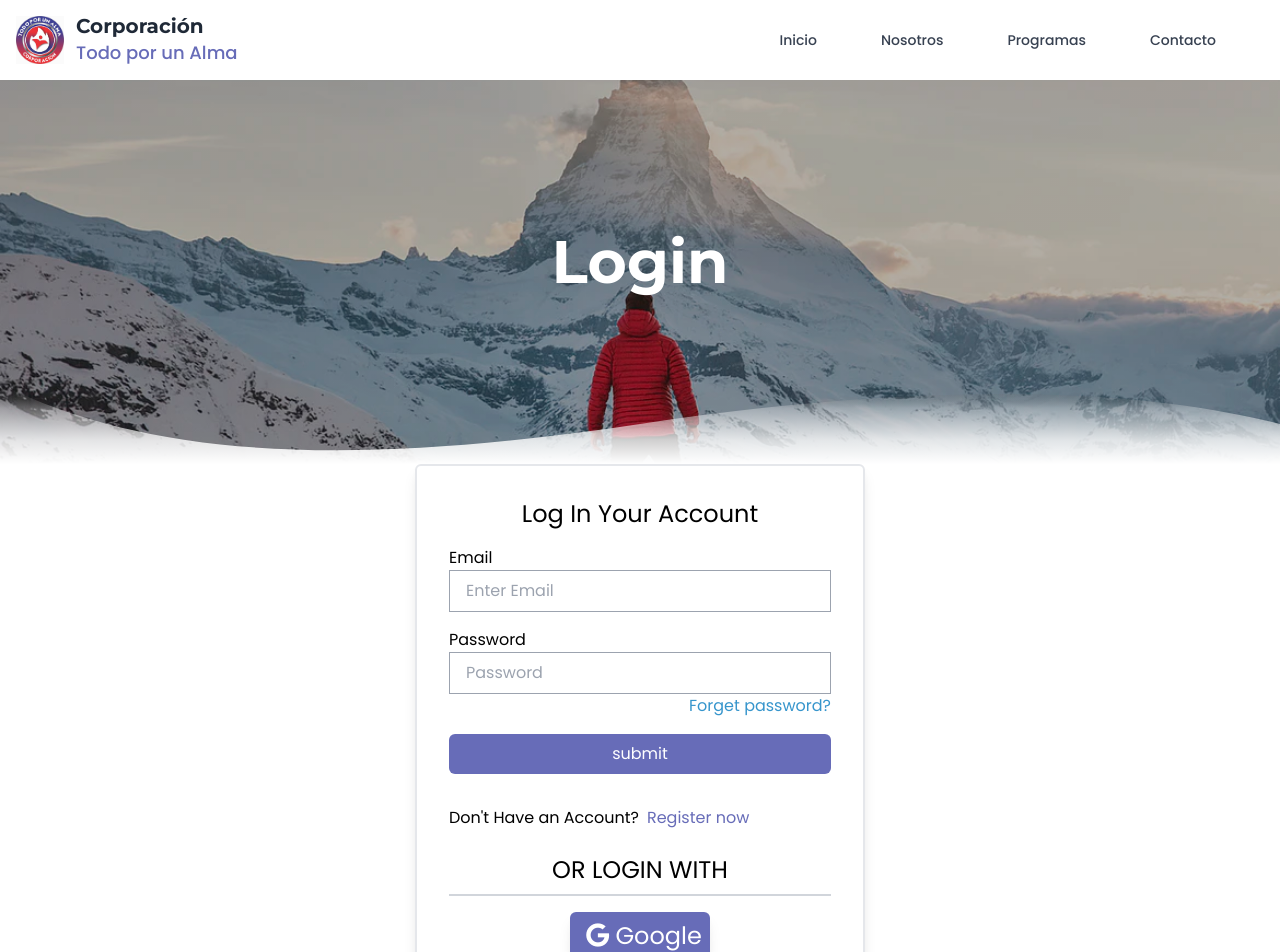
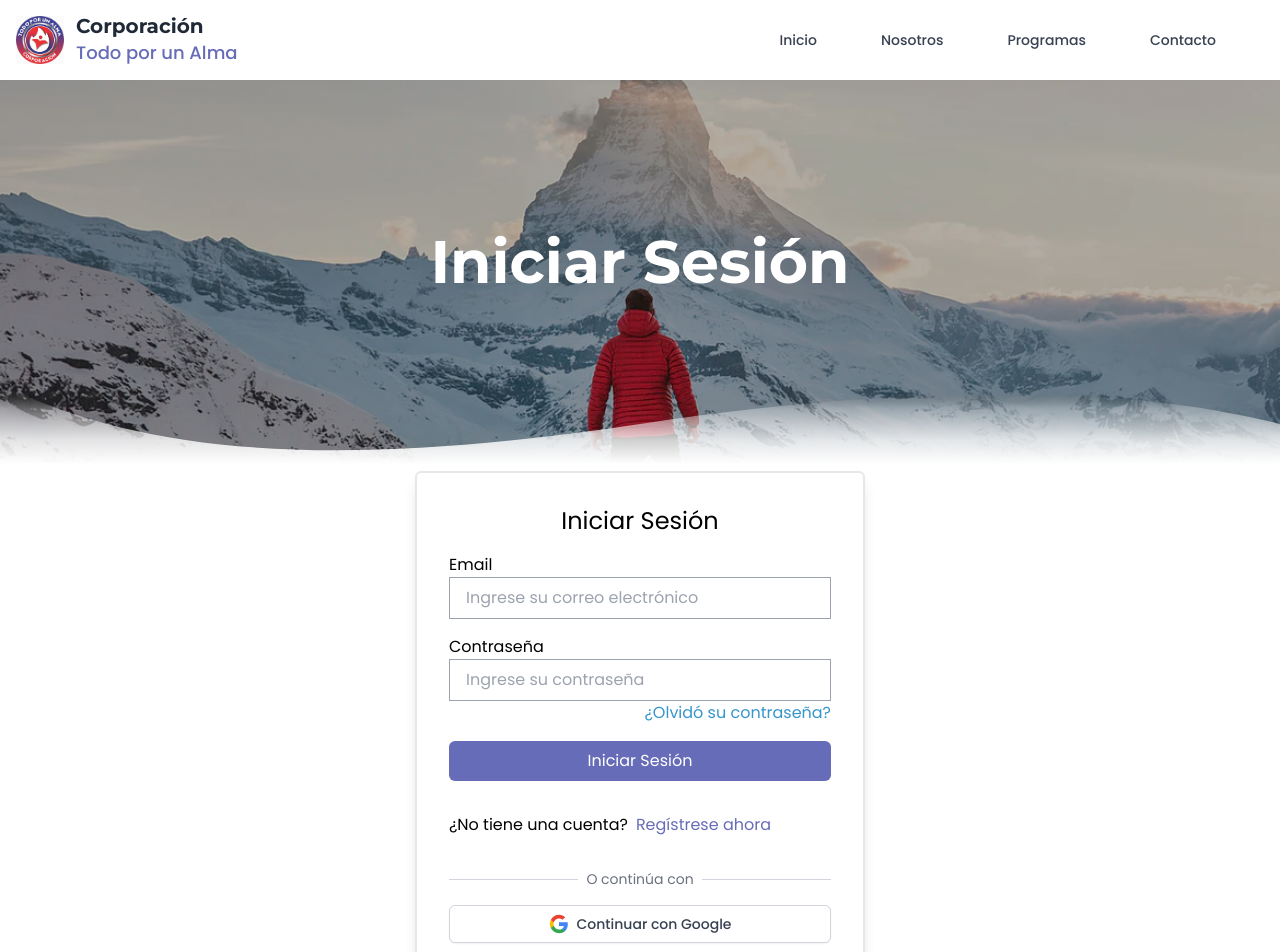
Before and after one commit to idrobodev/coptua_react, a React (Create React App) app: page /login in a window 1280 px wide. Shown: the top 952 px of the page. Built offline with nearby package versions, Linux system fonts and the light colour scheme; no server answers.

Commit message:
feat: Traducir página de login al español y mejorar diseño de botón de Google

```diff
--- a/src/components/SocialLogin/SocialLogin.jsx
+++ b/src/components/SocialLogin/SocialLogin.jsx
@@ -25,18 +25,44 @@ const SocialLogin = ({ title }) => {
   };
 
   return (
-    <div className="text-center text-2xl">
-      <h1 className="uppercase border-b-2 border-gray-300 py-2">
-        Or {title} with
-      </h1>
-      {error && <span className="text-red-600 text-center py-2">{error}</span>}
-      <div className="text-2xl flex gap-6 py-4 justify-center items-center">
+    <div className="text-center">
+      <div className="relative my-4">
+        <div className="absolute inset-0 flex items-center">
+          <div className="w-full border-t border-gray-300"></div>
+        </div>
+        <div className="relative flex justify-center text-sm">
+          <span className="px-2 bg-white text-gray-500">
+            O continúa con
+          </span>
+        </div>
+      </div>
+
+      {error && <span className="text-red-600 text-sm py-2 block">{error}</span>}
+
+      <div className="mt-4">
         <button
           onClick={handelGoogleSingUp}
-          className="text-white px-2 py-2 bg-primary rounded-md shadow-lg"
+          className="w-full flex items-center justify-center gap-2 bg-white border border-gray-300 rounded-md shadow-sm py-2 px-4 text-sm font-medium text-gray-700 hover:bg-gray-50 focus:outline-none focus:ring-2 focus:ring-offset-2 focus:ring-primary"
         >
-          <i className="fab fa-google ml-2"></i>
-          <span> Google</span>
+          <svg className="h-5 w-5" viewBox="0 0 24 24">
+            <path
+              d="M22.56 12.25c0-.78-.07-1.53-.2-2.25H12v4.26h5.92c-.26 1.37-1.04 2.53-2.21 3.31v2.77h3.57c2.08-1.92 3.28-4.74 3.28-8.09z"
+              fill="#4285F4"
+            />
+            <path
+              d="M12 23c2.97 0 5.46-.98 7.28-2.66l-3.57-2.77c-.98.66-2.23 1.06-3.71 1.06-2.86 0-5.29-1.93-6.16-4.53H2.18v2.84C3.99 20.53 7.7 23 12 23z"
+              fill="#34A853"
+            />
+            <path
+              d="M5.84 14.09c-.22-.66-.35-1.36-.35-2.09s.13-1.43.35-2.09V7.07H2.18C1.43 8.55 1 10.22 1 12s.43 3.45 1.18 4.93l3.66-2.84z"
+              fill="#FBBC05"
+            />
+            <path
+              d="M12 5.38c1.62 0 3.06.56 4.21 1.64l3.15-3.15C17.45 2.09 14.97 1 12 1 7.7 1 3.99 3.47 2.18 7.07l3.66 2.84c.87-2.6 3.3-4.53 6.16-4.53z"
+              fill="#EA4335"
+            />
+          </svg>
+          <span>Continuar con Google</span>
         </button>
       </div>
     </div>
--- a/src/pages/Login/Login.jsx
+++ b/src/pages/Login/Login.jsx
@@ -34,7 +34,7 @@ const Login = () => {
 
   return (
     <>
-      <Breadcrumbs title="Login" />
+      <Breadcrumbs title="Iniciar Sesión" />
       <div className="container">
         <div
           className="flex gap-8 items-center justify-center "
@@ -46,7 +46,7 @@ const Login = () => {
           >
             <form onSubmit={handleSubmit(onSubmit)}>
               <h2 className="text-2xl font-Poppins text-center">
-                Log In Your Account
+                Iniciar Sesión
               </h2>
               {error && <span className="text-red-600 py-2">{error}</span>}
 
@@ -54,19 +54,19 @@ const Login = () => {
                 <label htmlFor="email">Email</label>
                 <input
                   className="border border-gray-400 w-full px-4 py-2"
-                  placeholder="Enter Email"
+                  placeholder="Ingrese su correo electrónico"
                   {...register("email", { required: true })}
                 />
                 {errors.email && (
-                  <span className="text-red-600">This field is required</span>
+                  <span className="text-red-600">Este campo es obligatorio</span>
                 )}
               </div>
 
               <div className="mt-4 mb-4">
-                <label htmlFor="password">Password</label>
+                <label htmlFor="password">Contraseña</label>
                 <input
                   type="password"
-                  placeholder="Password"
+                  placeholder="Ingrese su contraseña"
                   className="border border-gray-400 w-full px-4 py-2"
                   {...register("password", { required: true })}
                 />
@@ -74,10 +74,10 @@ const Login = () => {
                   to="forget-password"
                   className="float-right text-secondary"
                 >
-                  Forget password?
+                  ¿Olvidó su contraseña?
                 </Link>
                 {errors.password && (
-                  <span className="text-red-600">This field is required</span>
+                  <span className="text-red-600">Este campo es obligatorio</span>
                 )}
               </div>
 
@@ -85,16 +85,16 @@ const Login = () => {
                 className="w-full bg-primary text-white mt-4 mb-4  py-2 px-4 rounded-md"
                 type="submit"
               >
-                submit
+                Iniciar Sesión
               </button>
               <h1 className="py-4">
-                Don't Have an Account?
+                ¿No tiene una cuenta?
                 <Link className="text-primary px-2" to="/register">
-                  Register now
+                  Regístrese ahora
                 </Link>
               </h1>
             </form>
-            <SocialLogin title="Login" />
+            <SocialLogin title="Iniciar Sesión" />
           </div>
         </div>
       </div>
```
